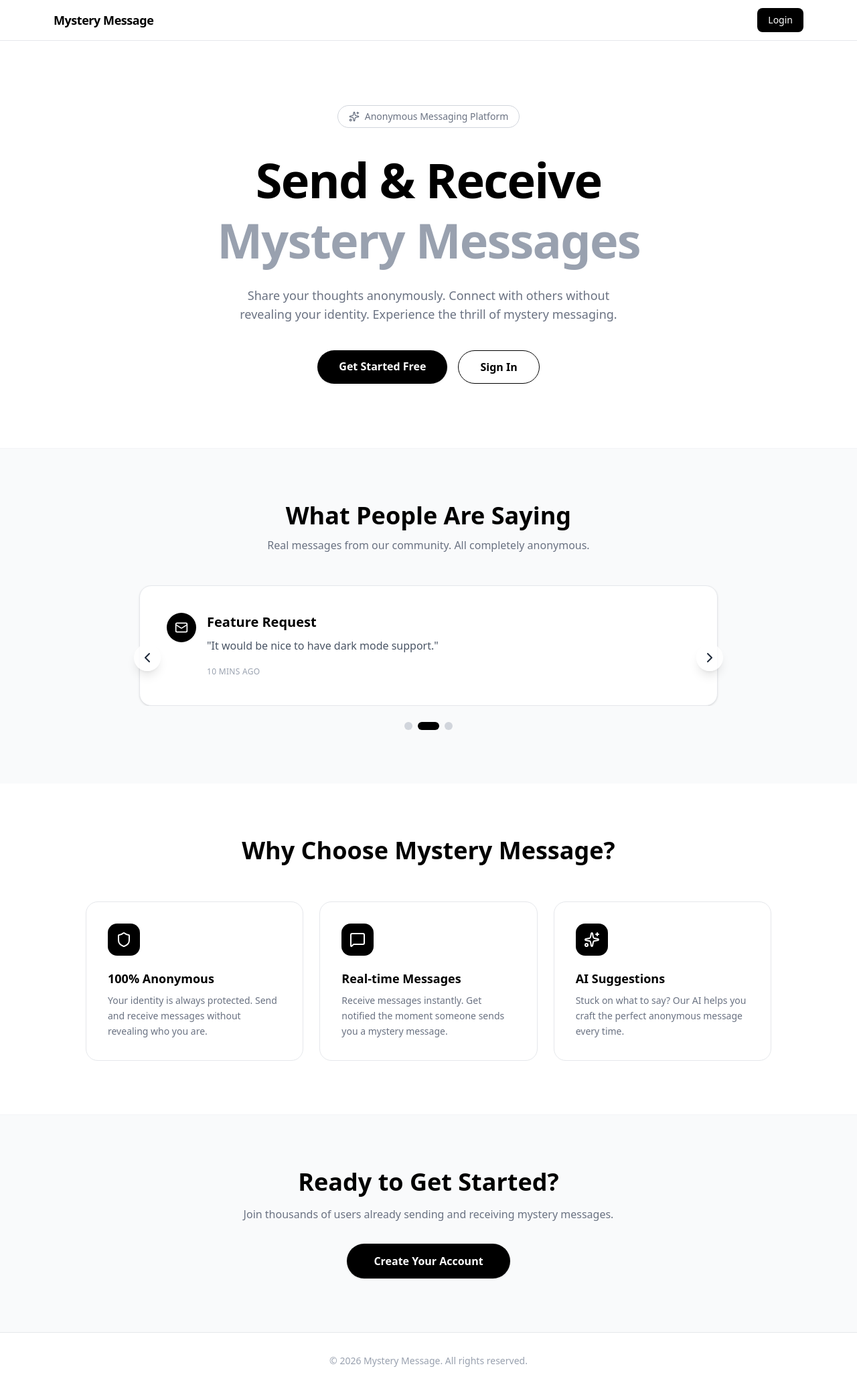
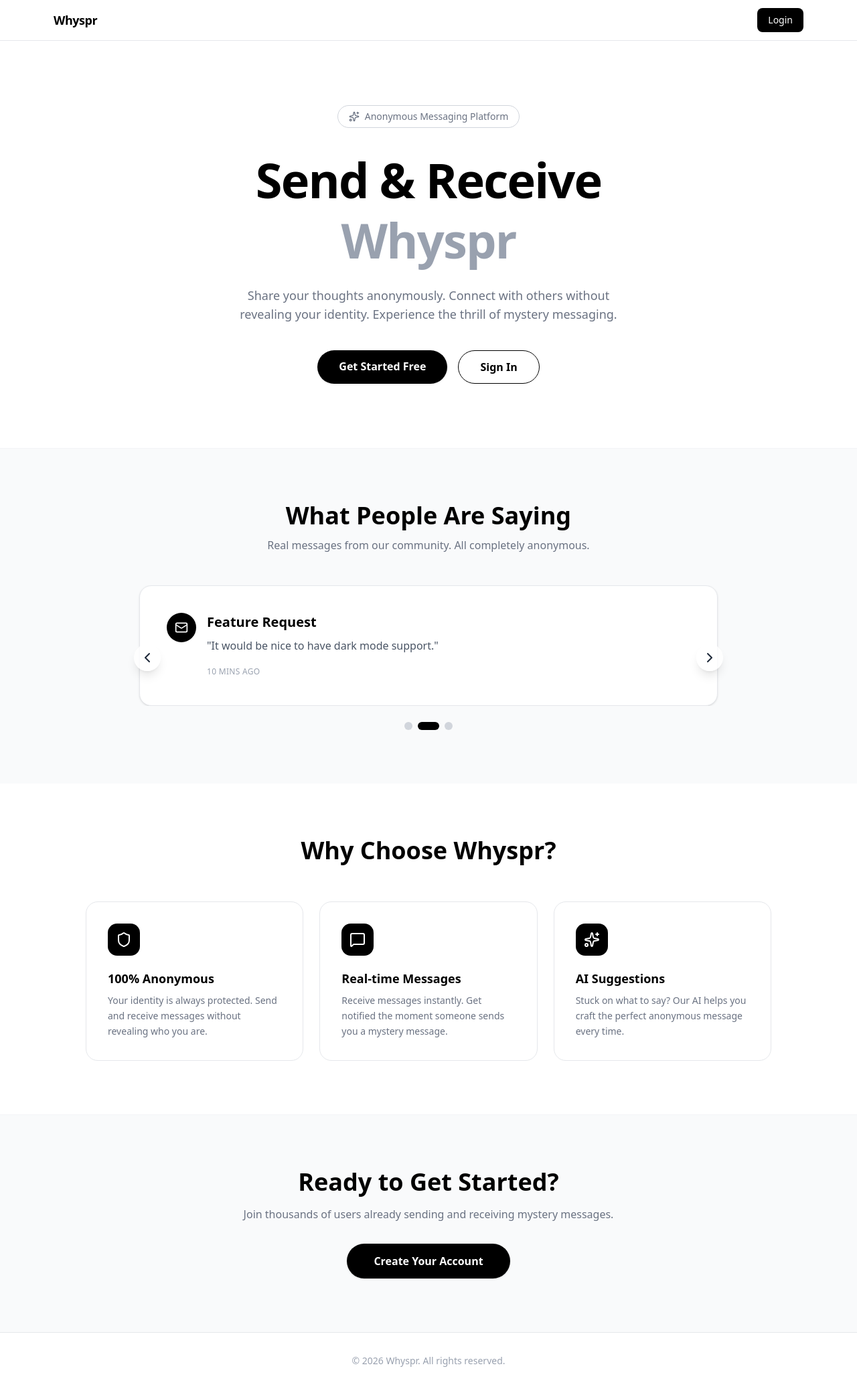
Before and after one commit to Sujal045/whispr, a Next.js app: page / in a window 1280 px wide. Shown: the whole page at 67% size. Built offline with nearby package versions, Linux system fonts and the light colour scheme; no server answers.

Commit message:
rename the app

```diff
--- a/package.json
+++ b/package.json
@@ -1,5 +1,5 @@
 {
-  "name": "mystry-message",
+  "name": "whyspr",
   "version": "0.1.0",
   "private": true,
   "scripts": {
--- a/src/app/(app)/page.tsx
+++ b/src/app/(app)/page.tsx
@@ -20,7 +20,7 @@ const Home = () => {
 
           <h1 className="text-5xl md:text-7xl font-extrabold text-black mb-6 leading-tight tracking-tight">
             Send &amp; Receive<br />
-            <span className="text-gray-400">Mystery Messages</span>
+            <span className="text-gray-400">Whyspr</span>
           </h1>
 
           <p className="text-lg text-gray-500 max-w-xl mx-auto mb-10">
@@ -87,7 +87,7 @@ const Home = () => {
       <section className="py-20 px-4">
         <div className="max-w-5xl mx-auto">
           <h2 className="text-3xl md:text-4xl font-bold text-black text-center mb-14">
-            Why Choose Mystery Message?
+            Why Choose Whyspr?
           </h2>
 
           <div className="grid md:grid-cols-3 gap-6">
@@ -154,7 +154,7 @@ const Home = () => {
       {/* Footer */}
       <footer className="py-8 px-4 border-t border-gray-200">
         <div className="max-w-6xl mx-auto text-center text-gray-400 text-sm">
-          <p>© 2026 Mystery Message. All rights reserved.</p>
+          <p>© 2026 Whyspr. All rights reserved.</p>
         </div>
       </footer>
     </div>
--- a/src/app/(app)/profile/page.tsx
+++ b/src/app/(app)/profile/page.tsx
@@ -163,11 +163,11 @@ const ProfilePage = () => {
               Change Password
             </h2>
           </div>
-          <p className="text-xs text-gray-500 dark:text-gray-400 -mt-3">
+          <p className="text-xs text-gray-500 dark:text-gray-400 mt-2">
             Enter your current password to set a new one.
           </p>
 
-          <Separator className="my-1" />
+          <Separator />
 
           <Form {...passwordForm}>
             <form
--- a/src/app/(auth)/sign-in/page.tsx
+++ b/src/app/(auth)/sign-in/page.tsx
@@ -44,7 +44,7 @@ const page = () => {
     <div className="flex justify-center items-center min-h-screen bg-gray-100">
       <div className="w-full max-w-md p-8 space-y-8 bg-rounded-lg shadow-md">
         <h1 className="text-4xl font-extrabold tracking-tight lg:text-5xl mb-6">
-          Join Mystery Message
+          Join Whyspr
         </h1>
         <p className="mb-4">Sign in to start your anonymous adventure</p>
         <Form {...form}>
--- a/src/app/(auth)/sign-up/page.tsx
+++ b/src/app/(auth)/sign-up/page.tsx
@@ -79,7 +79,7 @@ const page = () => {
     <div className="flex justify-center items-center min-h-screen bg-gray-100">
       <div className="w-full max-w-md p-8 space-y-8 bg-rounded-lg shadow-md">
         <h1 className="text-4xl font-extrabold tracking-tight lg:text-5xl mb-6">
-          Join Mystery Message
+          Join Whyspr
         </h1>
         <p className="mb-4">Sign up to start your anonymous adventure</p>
         <Form {...form}>
--- a/src/app/layout.tsx
+++ b/src/app/layout.tsx
@@ -16,8 +16,8 @@ const geistMono = Geist_Mono({
 });
 
 export const metadata: Metadata = {
-  title: "Create Next App",
-  description: "Generated by create next app",
+  title: "Whyspr — Anonymous Messaging",
+  description: "Send and receive anonymous messages on Whyspr.",
 };
 
 export default function RootLayout({
--- a/src/components/ui/Navbar.tsx
+++ b/src/components/ui/Navbar.tsx
@@ -19,7 +19,7 @@ const Navbar = () => {
           href='/'
           className='text-lg font-bold text-black tracking-tight hover:opacity-70 transition-opacity'
         >
-          Mystery Message
+          Whyspr
         </Link>
 
         {/* Right side */}
```
